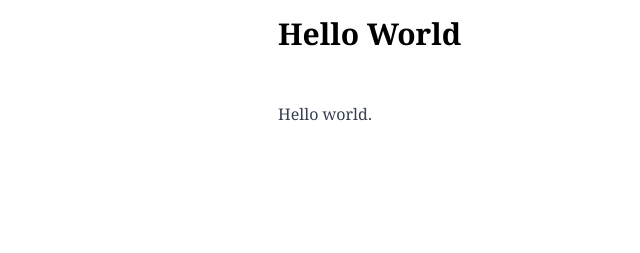
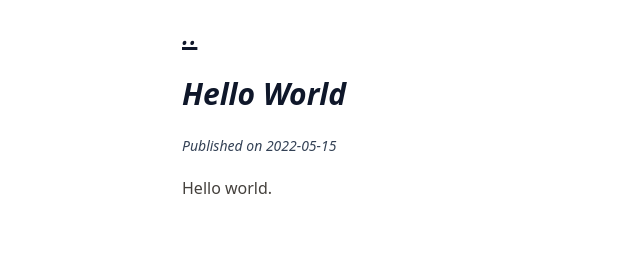
Before and after one commit to sanjayatony/devtstar, an Eleventy site: page src/posts/hello-world.md in a window 1280 px wide. Shown: the whole page, without its empty margins (90-730 px from the left). Built offline with nearby package versions, Linux system fonts and the light colour scheme; Eleventy itself is replaced by a stand-in of ours; files that its build step writes are made by us from their sources.

Commit message:
update layout

```diff
--- a/src/_includes/base.njk
+++ b/src/_includes/base.njk
@@ -8,11 +8,19 @@
   <link rel="stylesheet" href="{{ '/css/style.css' | url }}">
 </head>
 
-<body class="font-serif p-4 max-w-xl mx-auto">
+<body class="font-blex p-4 max-w-screen-md mx-auto prose prose-slate prose-sm italic">
+  {% if layout == "post.njk" %}
+    <div class="mb-6">
+      <a href="/" class="text-3xl">..</a>
+    </div>
+  {% endif %}
   <header>
-    <h1 class="text-3xl font-bold">{{ title }}</h1>
+    <h1 class="text-3xl font-bold italic">{{ title }}</h1>
+     {% if layout == "post.njk" %}
+     <div class="text-sm mt-2">Published on {{ page.date | asPostDate }} </div>
+     {% endif %}
   </header>
-  <main class="py-12">
+  <main class="">
     <article>
       {{ content | safe }}
     </article>
--- a/src/_includes/post.njk
+++ b/src/_includes/post.njk
@@ -1,6 +1,10 @@
 ---
 layout: base.njk
 ---
-<div class="prose">
-{{ content | safe }}
+<div class="prose prose-stone not-italic">
+  {{ content | safe }}
+
 </div>
+<footer class="mt-8">
+
+</footer>
```
